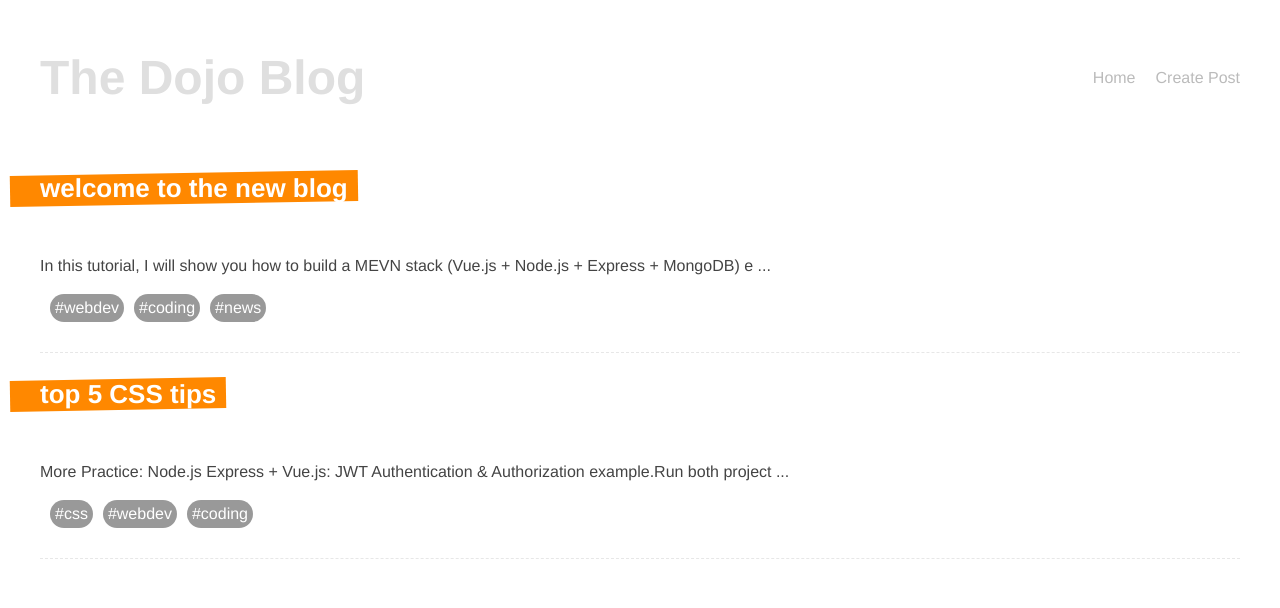
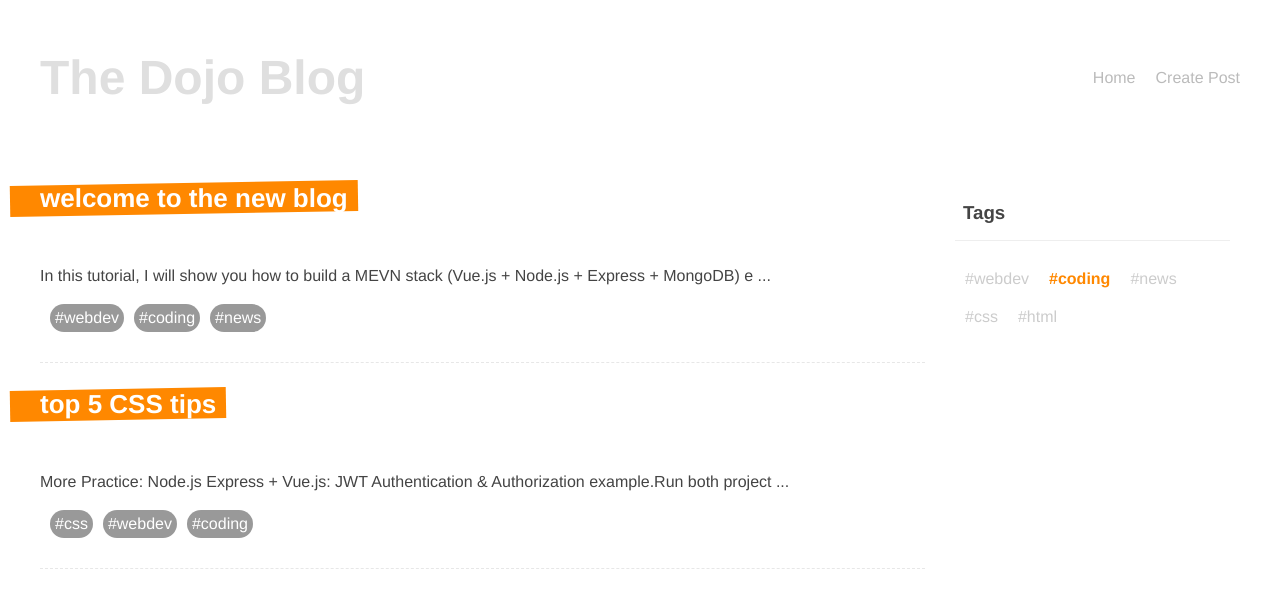
Before and after one commit to Zhou-jinhui/dojo-blog, a Vue app: page /tags/coding in a window 1280 px wide. Shown: the top 608 px of the page. Built offline with nearby package versions, Linux system fonts and the light colour scheme; data requests are answered from the project's data file.

Commit message:
added TagCloud component

```diff
--- /dev/null
+++ b/src/components/TagCloud.vue
@@ -0,0 +1,46 @@
+<template>
+  <div class="tag-cloud">
+    <h3>Tags</h3>
+    <div v-for="tag in tags" :key="tag">
+      <router-link :to="{ name: 'Tag', params: { tag } }">
+        #{{ tag }}
+      </router-link>
+    </div>
+  </div>
+</template>
+
+<script>
+import useTags from '../composables/useTags';
+
+export default {
+  props: ['posts'],
+  setup(props) {
+    const { tags } = useTags(props.posts);
+
+    return { tags };
+  },
+};
+</script>
+
+<style>
+.tag-cloud {
+  padding: 10px;
+}
+.tag-cloud h3 {
+  border-bottom: 1px solid #eee;
+  padding: 16px 8px;
+  color: #444;
+}
+.tag-cloud div {
+  display: inline-block;
+  padding: 10px;
+}
+.tag-cloud a {
+  color: #ccc;
+  text-decoration: none;
+}
+.tag-cloud a.router-link-active {
+  color: #ff8800;
+  font-weight: bold;
+}
+</style>
--- /dev/null
+++ b/src/composables/useTags.js
@@ -0,0 +1,16 @@
+import { ref } from 'vue';
+
+const useTags = (posts) => {
+  const tags = ref([]);
+  const tagSet = new Set();
+
+  posts.forEach((item) => {
+    item.tags.forEach((tag) => tagSet.add(tag));
+  });
+
+  tags.value = [...tagSet];
+
+  return { tags };
+};
+
+export default useTags;
--- a/src/views/Home.vue
+++ b/src/views/Home.vue
@@ -2,8 +2,9 @@
   <div class="home">
     <h1>Home</h1>
     <div v-if="error">{{ error }}</div>
-    <div v-if="posts.length">
+    <div v-if="posts.length" class="layout">
       <PostList :posts="posts" />
+      <TagCloud :posts="posts" />
     </div>
     <div v-else>
       <Spinner />
@@ -13,12 +14,13 @@
 
 <script>
 import PostList from '../components/PostList.vue';
+import TagCloud from '../components/TagCloud.vue';
 import getPosts from '../composables/getPosts';
 import Spinner from '../components/Spinner.vue';
 
 export default {
   name: 'Home',
-  components: { PostList, Spinner },
+  components: { PostList, Spinner, TagCloud },
   setup() {
     const { posts, error, load } = getPosts();
     load();
@@ -32,4 +34,9 @@
   margin: 0 auto;
   padding: 10px;
 }
+.layout {
+  display: grid;
+  grid-template-columns: 3fr 1fr;
+  gap: 20px;
+}
 </style>
--- a/src/views/Tag.vue
+++ b/src/views/Tag.vue
@@ -1,8 +1,9 @@
 <template>
   <div class="tag">
     <div v-if="error">{{ error }}</div>
-    <div v-if="posts.length">
+    <div v-if="posts.length" class="layout">
       <PostList :posts="results" />
+      <TagCloud :posts="posts" />
     </div>
     <div v-else>
       <Spinner />
@@ -12,6 +13,7 @@
 
 <script>
 import PostList from '../components/PostList.vue';
+import TagCloud from '../components/TagCloud.vue';
 import Spinner from '../components/Spinner.vue';
 import getPosts from '../composables/getPosts';
 
@@ -19,17 +21,15 @@
 import { computed } from 'vue';
 
 export default {
-  components: { PostList, Spinner },
+  components: { PostList, Spinner, TagCloud },
   setup() {
     const route = useRoute();
 
     const { posts, error, load } = getPosts();
     load();
 
-    const tag = route.params.tag;
-
     const results = computed(() => {
-      return posts.value.filter((post) => post.tags.includes(tag));
+      return posts.value.filter((post) => post.tags.includes(route.params.tag));
     });
 
     return { results, error, posts };
@@ -37,4 +37,10 @@
 };
 </script>
 
-<style></style>
+<style>
+.tag {
+  max-width: 1200px;
+  margin: 0 auto;
+  padding: 10px;
+}
+</style>
```
